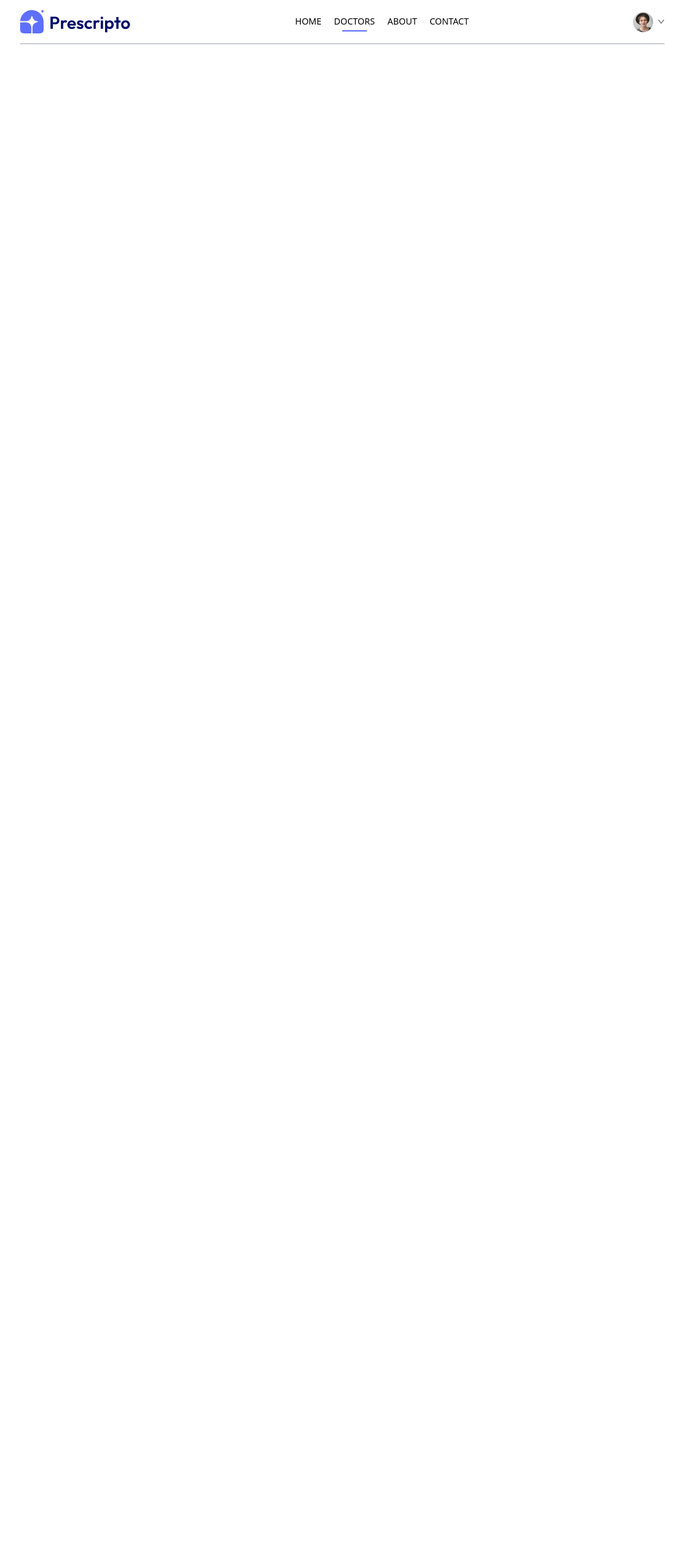
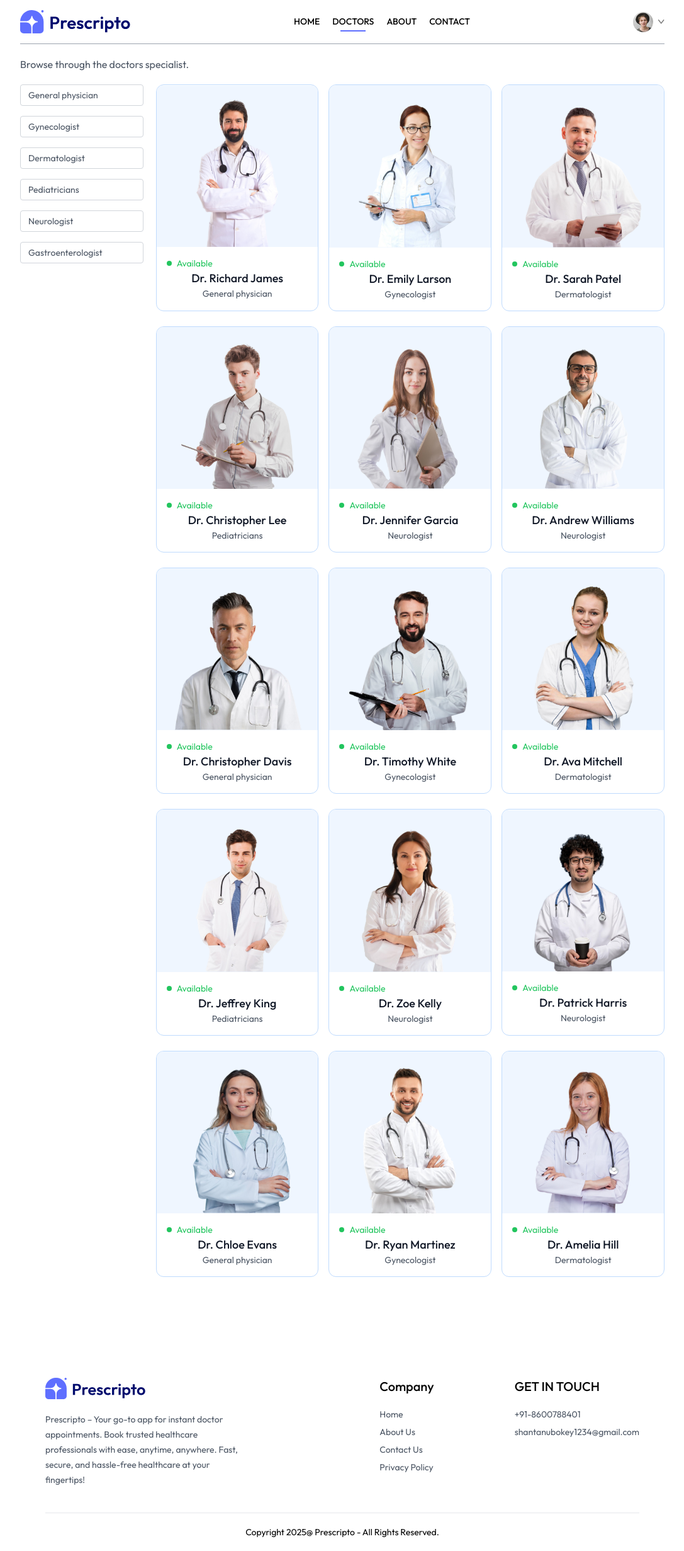
Before and after one commit to Shantanub05/PRESCRIPTO-Instant-doctor-bookings, a React (Vite) app in the folder frontend/: page /doctors in a window 1280 px wide. Shown: the whole page at 63% size, without its empty margins (96-1183 px from the left). Before the commit the page ends 800 px from the top, so only its background shows below. Built offline with nearby package versions, Linux system fonts and the light colour scheme.

Commit message:
added Footer component; integrated it into App; updated Navbar for logo navigation; improved Doctors page with filtering options for specialties; applied global font styling

```diff
--- a/frontend/src/App.jsx
+++ b/frontend/src/App.jsx
@@ -8,6 +8,7 @@ import Profile from './pages/Profile';
 import Appointments from './pages/Appointments';
 import BookAppointment from './pages/BookAppointment';
 import Navbar from './components/navbar';
+import Footer from './components/Footer';
 
 
 const App = () => {
@@ -26,6 +27,7 @@ const App = () => {
         <Route path="/" element={<Home />} />
         <Route path="/book-appointment/:docId" element={<BookAppointment />} />
       </Routes>
+      <Footer/>
     </div>
   );
 }
--- /dev/null
+++ b/frontend/src/components/Footer.jsx
@@ -0,0 +1,44 @@
+import { assets } from "../assets/assets";
+
+const Footer = () => {
+  return (
+    <div className="md:mx-10">
+      <div className="flex flex-col sm:grid grid-cols-[3fr_1fr_1fr] gap-14 my-10 mt-40 text-sm">
+        {/* left section */}
+        <div>
+          <img className="mb-5 w-40" src={assets.logo} alt="" />
+          <p className="w-full md:w-2/3 text-gray-600 leading-6">
+            Prescripto – Your go-to app for instant doctor appointments. Book
+            trusted healthcare professionals with ease, anytime, anywhere. Fast,
+            secure, and hassle-free healthcare at your fingertips!
+          </p>
+        </div>
+
+        {/* middle section */}
+        <div>
+          <p className="text-xl font-medium mb-5">Company</p>
+          <ul className="flex flex-col gap-2 text-gray-600">
+            <li>Home</li>
+            <li>About Us</li>
+            <li>Contact Us</li>
+            <li>Privacy Policy</li>
+          </ul>
+        </div>
+
+        {/* right section */}
+        <div>
+          <p className="text-xl font-medium mb-5">GET IN TOUCH </p>
+          <ul className="flex flex-col gap-2 text-gray-600">
+            <li>+91-8600788401</li>
+            <li>shantanubokey1234@gmail.com</li>
+          </ul>
+        </div>
+      </div>
+      <div>
+        <hr />
+        <p className="py-5 text-sm text-center"> Copyright 2025@ Prescripto - All Rights Reserved.</p>
+      </div>
+    </div>
+  );
+}
+export default Footer
--- a/frontend/src/components/Navbar.jsx
+++ b/frontend/src/components/Navbar.jsx
@@ -12,7 +12,7 @@ const Navbar = () => {
 
   return (
     <div className="flex items-center justify-between text-sm py-4 mb-5 border-b border-b-gray-400">
-      <img className="w-44 cursor-pointer" src={assets.logo} alt="logo" />
+      <img onClick={()=>navigate('/')} className="w-44 cursor-pointer" src={assets.logo} alt="logo" />
       <ul className="hidden md:flex items-start gap-5 font-medium">
         <NavLink to="/">
           <li className="py-1">HOME</li>
--- a/frontend/src/index.css
+++ b/frontend/src/index.css
@@ -1,7 +1,11 @@
+@import url('https://fonts.googleapis.com/css2?family=Outfit:wght@100..900&display=swap');
 @tailwind base;
 @tailwind components;
 @tailwind utilities;
 
+*{
+    font-family: 'Outfit', sans-serif;
+}
 .active hr {
     @apply block;
 }
--- a/frontend/src/pages/Doctors.jsx
+++ b/frontend/src/pages/Doctors.jsx
@@ -1,9 +1,156 @@
+import { useContext, useEffect, useState } from "react";
+import { useNavigate, useParams } from "react-router-dom";
+import { AppContext } from "../context/AppContext";
+
 const Doctors = () => {
+
+  const { speciality } = useParams();
+  const { doctors } = useContext(AppContext);
+  const navigate = useNavigate();
+  const [filteredDoctors, setFilteredDoctors] = useState([]);
+
+  const filterDoctors = () => {
+    if (speciality) {
+      setFilteredDoctors(doctors.filter((item) => item.speciality === speciality));
+    } else {
+      setFilteredDoctors(doctors);
+    }
+  }
+
+  useEffect(() => {
+    filterDoctors();
+  },[doctors, speciality]);
+
   return (
     <div>
-
+      <p className="text-gray-600">Browse through the doctors specialist.</p>
+      <div className="flex flex-col sm:flex-row items-start gap-5 mt-5">
+        <div className="flex flex-col gap-4 text-sm text-gray-600">
+          <button
+            onClick={() =>
+              speciality === 'General physician'
+                ? navigate('/doctors')
+                : navigate('/doctors/')
+            }
+            onKeyDown={(e) => {
+              if (e.key === 'Enter') {
+                speciality === 'General physician'
+                  ? navigate('/doctors')
+                  : navigate('/doctors/')
+              }
+            }}
+            className={`w-[94vw] sm:w-auto pl-3 py-1.5 pr-16 border border-gray-300 rounded transition-all cursor-pointer text-left`}
+          >
+            General physician
+          </button>
+          <button
+            onClick={() =>
+              speciality === 'Gynecologist'
+                ? navigate('/doctors')
+                : navigate('/doctors/Gynecologist')
+            }
+            onKeyDown={(e) => {
+              if (e.key === 'Enter') {
+                speciality === 'Gynecologist'
+                  ? navigate('/doctors')
+                  : navigate('/doctors/Gynecologist')
+              }
+            }}
+            className={`w-[94vw] sm:w-auto pl-3 py-1.5 pr-16 border border-gray-300 rounded transition-all cursor-pointer text-left`}
+          >
+            Gynecologist
+          </button>
+          <button
+            onClick={() =>
+              speciality === 'Dermatologist'
+                ? navigate('/doctors')
+                : navigate('/doctors/Dermatologist')
+            }
+            onKeyDown={(e) => {
+              if (e.key === 'Enter') {
+                speciality === 'Dermatologist'
+                  ? navigate('/doctors')
+                  : navigate('/doctors/Dermatologist')
+              }
+            }}
+            className={`w-[94vw] sm:w-auto pl-3 py-1.5 pr-16 border border-gray-300 rounded transition-all cursor-pointer text-left`}
+          >
+            Dermatologist
+          </button>
+          <button
+            onClick={() =>
+              speciality === 'Pediatricians'
+                ? navigate('/doctors')
+                : navigate('/doctors/Pediatricians')
+            }
+            onKeyDown={(e) => {
+              if (e.key === 'Enter') {
+                speciality === 'Pediatricians'
+                  ? navigate('/doctors')
+                  : navigate('/doctors/Pediatricians')
+              }
+            }}
+            className={`w-[94vw] sm:w-auto pl-3 py-1.5 pr-16 border border-gray-300 rounded transition-all cursor-pointer text-left`}
+          >
+            Pediatricians
+          </button>
+          <button
+            onClick={() =>
+              speciality === 'Neurologist'
+                ? navigate('/doctors')
+                : navigate('/doctors/Neurologist')
+            }
+            onKeyDown={(e) => {
+              if (e.key === 'Enter') {
+                speciality === 'Neurologist'
+                  ? navigate('/doctors')
+                  : navigate('/doctors/Neurologist')
+              }
+            }}
+            className={`w-[94vw] sm:w-auto pl-3 py-1.5 pr-16 border border-gray-300 rounded transition-all cursor-pointer text-left`}
+          >
+            Neurologist
+          </button>
+          <button
+            onClick={() =>
+              speciality === 'Gastroenterologist'
+                ? navigate('/doctors')
+                : navigate('/doctors/Gastroenterologist')
+            }
+            onKeyDown={(e) => {
+              if (e.key === 'Enter') {
+                speciality === 'Gastroenterologist'
+                  ? navigate('/doctors')
+                  : navigate('/doctors/Gastroenterologist')
+              }
+            }}
+            className={`w-[94vw] sm:w-auto pl-3 py-1.5 pr-16 border border-gray-300 rounded transition-all cursor-pointer text-left`}
+          >
+            Gastroenterologist
+          </button>
+        </div>
+        <div className="w-full grid grid-cols-auto gap-4 gap-y-6">
+          {filteredDoctors.map((item) => (
+            <button
+              onClick={() => navigate(`/appointment/${item._id}`)}
+              className="border border-blue-200 rounded-xl overflow-hidden cursor-pointer hover:translate-y-[-10px] transition-all duration-500"
+              key={item._id}
+            >
+              <img className="bg-blue-50" src={item.image} alt="" />
+              <div className="p-4">
+                <div className="flex items-center gap-2 text-sm text-center text-green-500">
+                  <p className="w-2 h-2 bg-green-500 rounded-full"></p>
+                  <p>Available</p>
+                </div>
+                <p className="text-gray-900 text-lg font-medium">{item.name}</p>
+                <p className="text-gray-600 text-sm">{item.speciality}</p>
+              </div>
+            </button>
+          ))}
+        </div>
+      </div>
     </div>
-  )
+  );
 }
 
 export default Doctors
```
